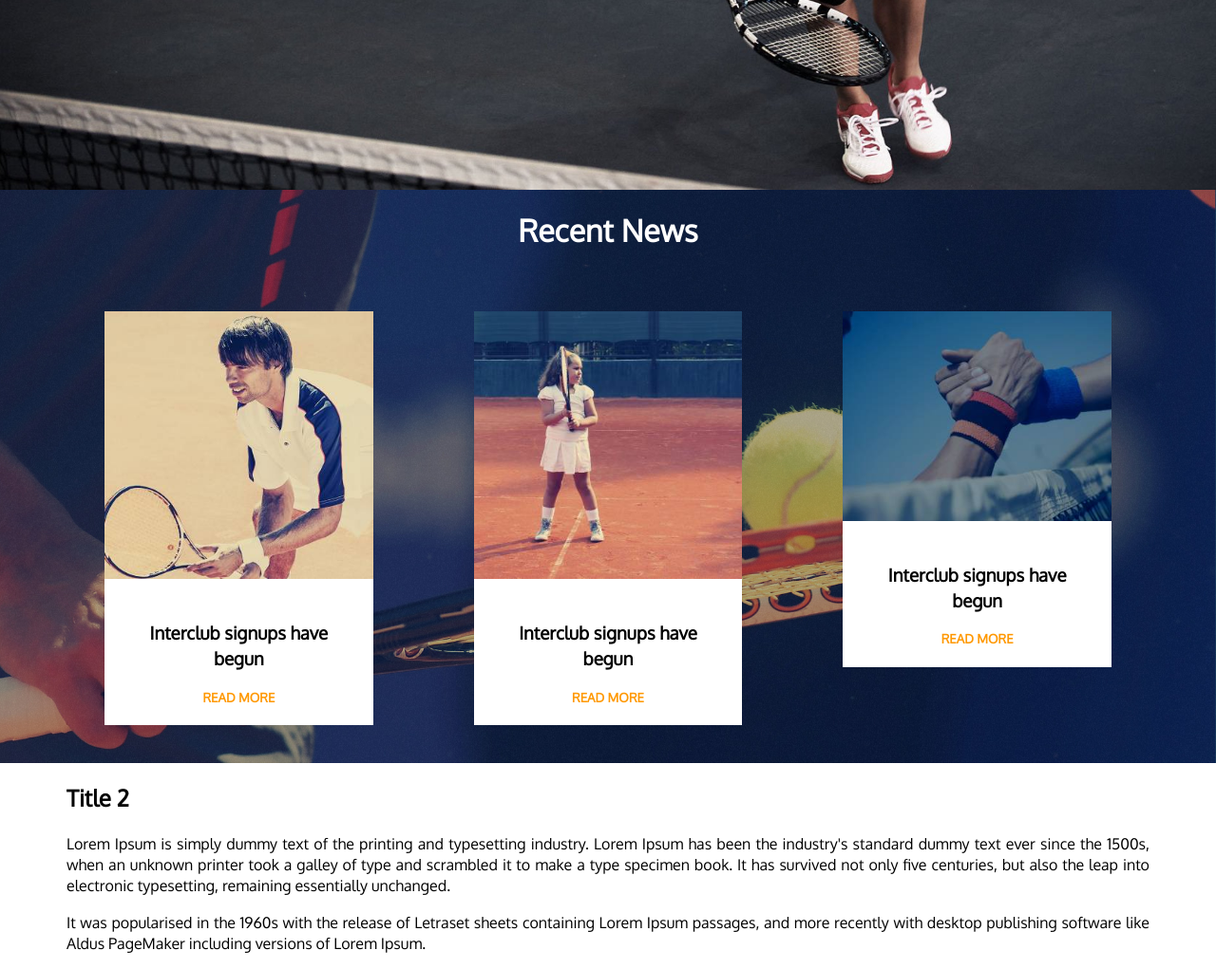
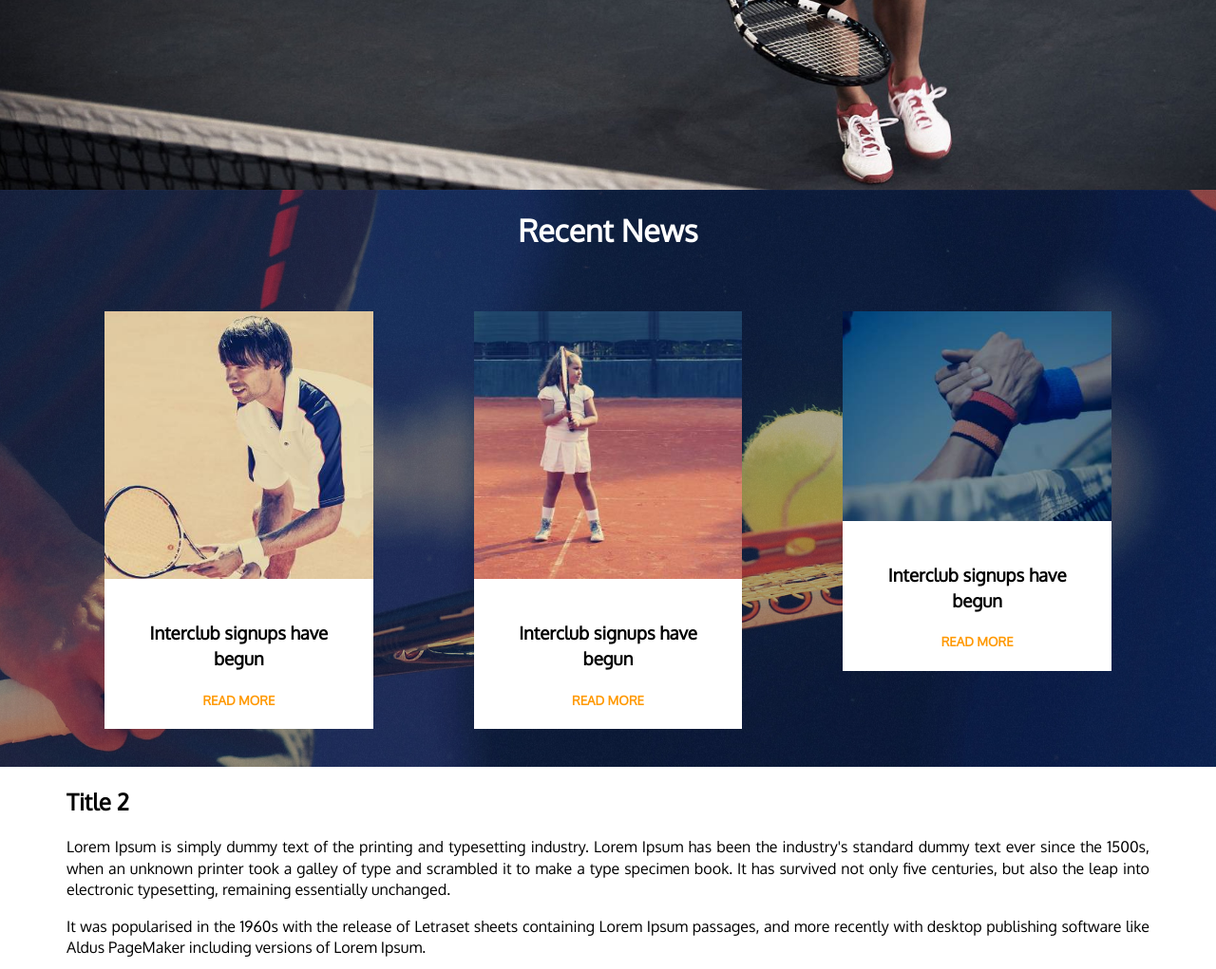
Before and after one commit to SDupZ/tennis, a Django app: page / in a window 1280 px wide. Shown: the part 520-1541 px from the top of the page at 95% size. Run offline with Django 3.2, Linux system fonts and the light colour scheme.

Commit message:
Made readmore an a link

```diff
--- a/static/css/main.css
+++ b/static/css/main.css
@@ -2070,9 +2070,12 @@ body {
   .news-card img {
     width: 100%;
     height: auto; }
-  .news-card h5 {
+  .news-card a {
     margin: 0;
-    color: #FF9800; }
+    color: #FF9800;
+    font-weight: bold;
+    text-decoration: none;
+    font-size: 0.83em; }
   .news-card .news-text {
     padding: 20px; }
 
--- a/static/sass/components/_tiles.scss
+++ b/static/sass/components/_tiles.scss
@@ -14,9 +14,12 @@
         height: auto;
     }
 
-    h5 {
+    a {
         margin: 0;
         color: $orange;
+        font-weight: bold;
+        text-decoration: none;
+        font-size: 0.83em;
     }
 
     .news-text{
--- a/templates/includes/_news-tile.html
+++ b/templates/includes/_news-tile.html
@@ -3,6 +3,6 @@
 
     <div class="news-text">
         <h3>Interclub signups have begun</h3>
-        <h5>READ MORE</h5>
+        <a href="#">READ MORE</a>
     </div>
 </div>
```
